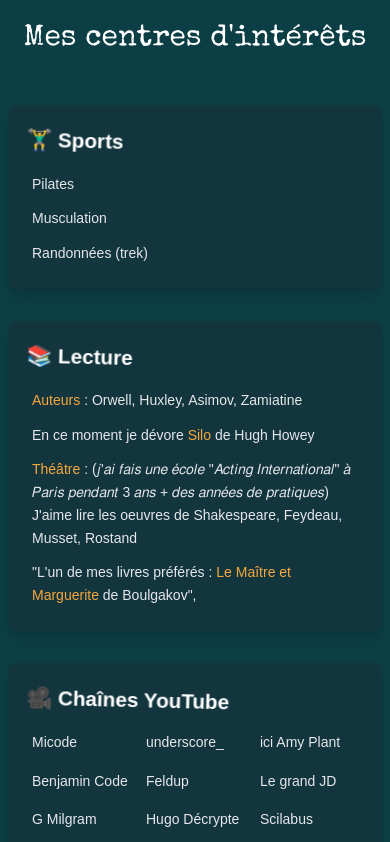
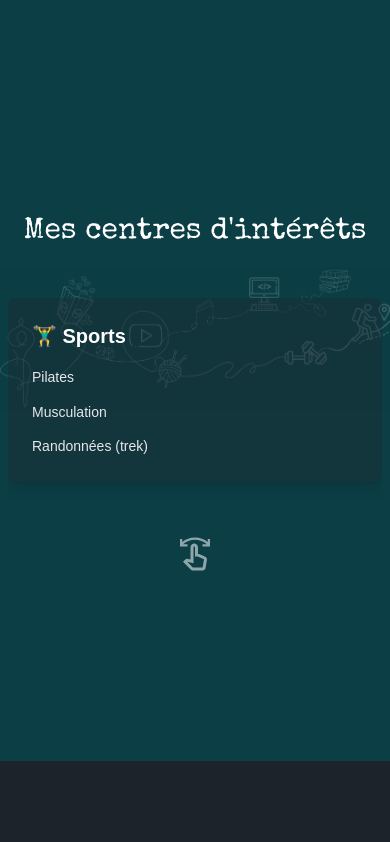
Before and after one commit to AlineCoatanoan/portfolio-V1, a React (Vite) app: page / in a window 390 px wide. Shown: the part 5356-6198 px from the top of the page. Built offline with nearby package versions, Linux system fonts and the light colour scheme.

Commit message:
add swiper interets version mobile

```diff
--- a/package.json
+++ b/package.json
@@ -19,7 +19,8 @@
     "react-hook-form": "^7.53.0",
     "react-icons": "^5.4.0",
     "react-marquee-line": "^1.0.1",
-    "semantic-ui-react": "^2.1.5"
+    "semantic-ui-react": "^2.1.5",
+    "swiper": "^11.2.5"
   },
   "devDependencies": {
     "@eslint/js": "^9.11.0",
--- a/src/components/Interet.tsx
+++ b/src/components/Interet.tsx
@@ -1,9 +1,25 @@
-import { useEffect, useRef } from "react";
+import { useEffect, useRef, useState } from "react";
 import { gsap } from "gsap";
+import { Swiper, SwiperSlide } from "swiper/react";
+import "swiper/css";
+import { MdOutlineSwipe } from "react-icons/md";
 
 const Interet = () => {
   const sectionRef = useRef<HTMLDivElement | null>(null);
   const itemsRef = useRef<HTMLDivElement[]>([]);
+
+  const [isMobile, setIsMobile] = useState(false);
+
+  useEffect(() => {
+    const handleResize = () => {
+      setIsMobile(window.innerWidth <= 768);
+    };
+
+    handleResize();
+    window.addEventListener("resize", handleResize);
+
+    return () => window.removeEventListener("resize", handleResize);
+  }, []);
 
   useEffect(() => {
     if (!sectionRef.current) return;
@@ -68,13 +84,13 @@
           <span className="text-[#F6A83E]">Auteurs</span> : Orwell, Huxley, Asimov, Zamiatine
         </>,
         <>
-          En ce moment je dévore <span className="text-[#F6A83E]">Silo</span> de Hugh Howey
+          <span className="text-[#F6A83E]">Silo</span> de Hugh Howey
         </>,
         <>
-          <span className="text-[#F6A83E]">Théâtre</span> : (𝑗'𝑎𝑖 𝑓𝑎𝑖𝑠 𝑢𝑛𝑒 𝑒́𝑐𝑜𝑙𝑒 "𝐴𝑐𝑡𝑖𝑛𝑔 𝐼𝑛𝑡𝑒𝑟𝑛𝑎𝑡𝑖𝑜𝑛𝑎𝑙" 𝑎̀ 𝑃𝑎𝑟𝑖𝑠 𝑝𝑒𝑛𝑑𝑎𝑛𝑡 3 𝑎𝑛𝑠 + 𝑑𝑒𝑠 𝑎𝑛𝑛𝑒́𝑒𝑠 𝑑𝑒 𝑝𝑟𝑎𝑡𝑖𝑞𝑢𝑒𝑠) J'aime lire les oeuvres de Shakespeare, Feydeau, Musset, Rostand
+        <span className="text-[#F6A83E]">Le Maître et Marguerite</span> de Boulgakov,
         </>,
         <>
-        "L'un de mes livres préférés : <span className="text-[#F6A83E]">Le Maître et Marguerite</span> de Boulgakov",
+          <span className="text-[#F6A83E]">Théâtre</span> : Shakespeare, Feydeau, Musset, Rostand
         </>,
       ],
     },
@@ -127,22 +143,6 @@
         "Stranger Things",
       ],
     },
-    {
-      title: "🎨 DIY",
-      content: [
-        "Tricoter",
-        <>
-          <span className="text-[#F6A83E]">Coding perso.</span> En ce moment :
-        </>,
-        <>
-          <span className="text-[#F6A83E]">jeu</span> +
-        </>,
-        <>
-          <span className="text-[#F6A83E]">application</span> d'aide aux régisseurs sons pour les concerts
-        </>,
-
-      ],
-    },
   ];
 
   return (
@@ -166,17 +166,62 @@
         Mes centres d'intérêts
       </h2>
 
-      <div className="grid grid-cols-1 md:grid-cols-2 lg:grid-cols-3 gap-8 text-left relative z-10">
+      {isMobile ? (
+        <div className="relative w-full">
+          <Swiper
+            spaceBetween={16}
+            slidesPerView={1}
+            loop={true}
+            className="w-full"
+          >
+            {interests.map((item, index) => (
+              <SwiperSlide key={index}>
+                <div
+                  ref={(el) => {
+                    if (el) itemsRef.current[index] = el;
+                  }}
+                  className="p-6 bg-[rgba(30,42,49,0.4)] rounded-lg shadow-lg"
+                >
+                  <h3 className="text-xl sm:text-2xl font-semibold card-title mb-4">
+                    {item.title}
+                  </h3>
+                  <ul
+                    className={`list-none text-sm sm:text-base leading-relaxed text-gray-200 ${
+                      item.title === "🎥 Chaînes YouTube" || item.title === "📺 Séries"
+                        ? "grid grid-cols-3 gap-4"
+                        : "space-y-3"
+                    }`}
+                  >
+                    {item.content.map((contentItem, i) => (
+                      <li key={i}>{contentItem}</li>
+                    ))}
+                  </ul>
+                </div>
+              </SwiperSlide>
+            ))}
+          </Swiper>
+
+          {/* Flèche pour swiper */}
+          <div className="absolute top-[100%] left-0 right-0 flex justify-center items-center">
+            <span className="text-4xl text-white animate-pulse">
+              <MdOutlineSwipe />
+            </span>
+          </div>
+        </div>
+
+      ) : (
+        <div className="grid grid-cols-1 sm:grid-cols-2 lg:grid-cols-3 gap-8 text-left relative z-10">
           {interests.map((item, index) => (
             <div
               key={index}
               ref={(el) => {
                 if (el) itemsRef.current[index] = el;
               }}
-            className={`p-6 bg-[rgba(30,42,49,0.4)] rounded-lg shadow-lg transform transition-transform duration-300 hover:scale-105 hover:rotate-2
-              ${index === interests.length - 1 ? "md:col-span-3 mx-auto" : ""}`}
+              className="p-6 bg-[rgba(30,42,49,0.4)] rounded-lg shadow-lg transform transition-transform duration-300 hover:scale-105 hover:rotate-2"
             >
-            <h3 className="text-xl sm:text-2xl font-semibold card-title mb-4">{item.title}</h3>
+              <h3 className="text-xl sm:text-2xl font-semibold card-title mb-4">
+                {item.title}
+              </h3>
               <ul
                 className={`list-none text-sm sm:text-base leading-relaxed text-gray-200 ${
                   item.title === "🎥 Chaînes YouTube" || item.title === "📺 Séries"
@@ -191,6 +236,7 @@
             </div>
           ))}
         </div>
+      )}
     </section>
   );
 };
```
Also changed, not shown: 1 other file (tests, documents, lock files or other folders). Lines whose indentation alone changed are shown as unchanged.
